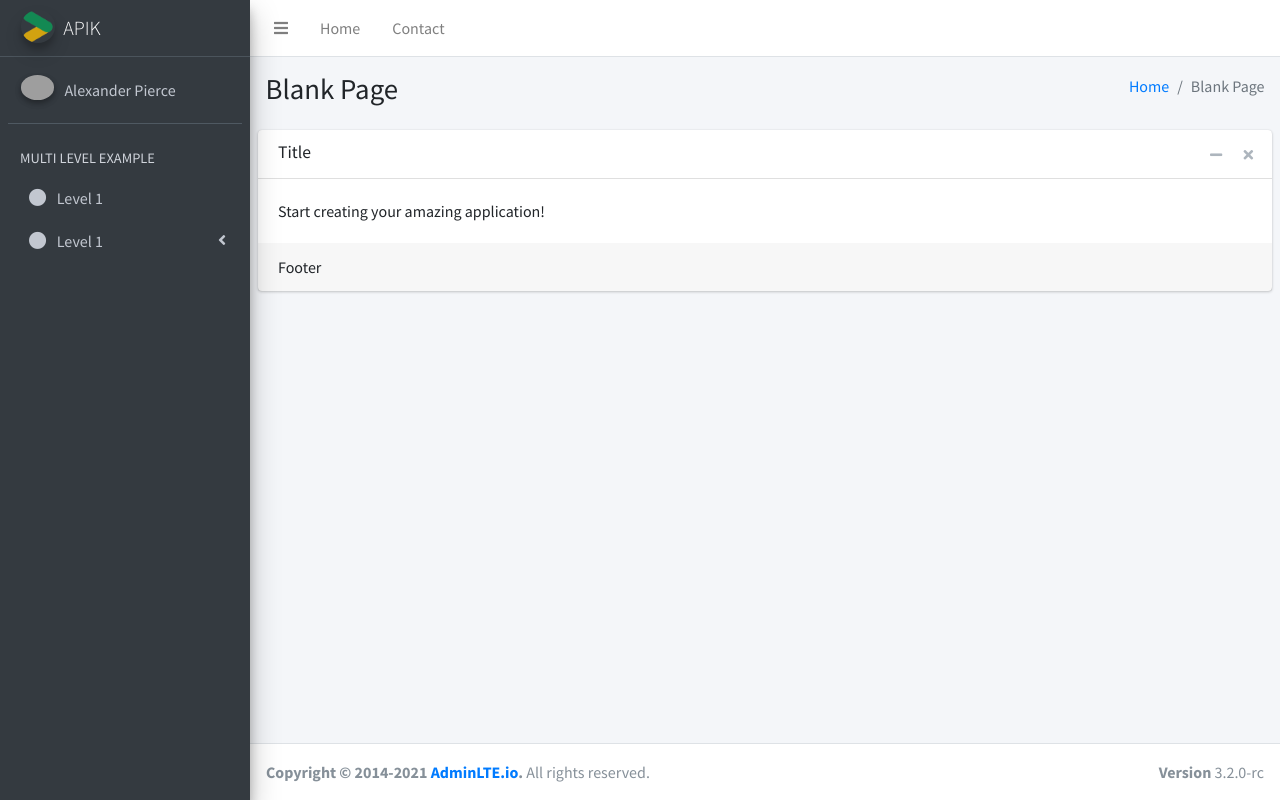
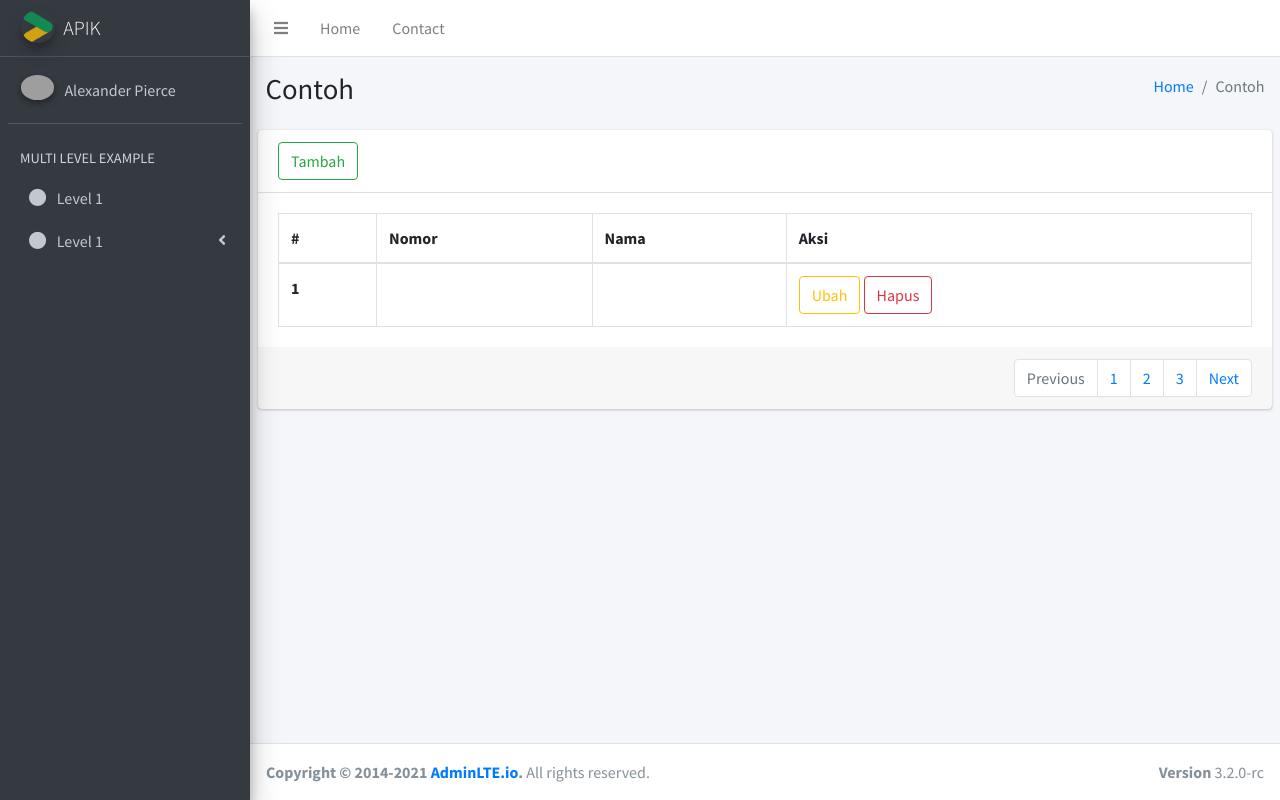
Before and after one commit to sidikppln/apik, a CodeIgniter app: page /apik/contoh in a window 1280 px wide. Run offline with CodeIgniter, Linux system fonts and the light colour scheme; tables that the repository leaves empty or names only in its code hold one stand-in row (values such as "Sample post"); data that the repository does not hold is empty; some libraries are stand-ins or nearby versions; grey boxes are pictures that could not be loaded.

Commit message:
crud contoh

```diff
--- a/application/controllers/Contoh.php
+++ b/application/controllers/Contoh.php
@@ -3,11 +3,21 @@
 
 class Contoh extends CI_Controller {
 
+    public function __construct()
+        {
+            parent::__construct();
+            $this->load->model('Contoh_model', 'contoh_m');
+        }
+
 	public function index()
 	{
+        //load data
+        $data['contoh']=$this->contoh_m->get();
+
+//form
 		$this->load->view('template/header');
         $this->load->view('template/sidebar');
-        $this->load->view('contoh/index');
+        $this->load->view('contoh/index', $data);
         $this->load->view('template/footer');
 
 	}
--- /dev/null
+++ b/application/models/Contoh_model.php
@@ -0,0 +1,14 @@
+<?php
+defined('BASEPATH') OR exit('No direct script access allowed');
+
+class Contoh_model extends CI_Model {
+
+public function get()
+{
+    return $this->db->get('data_contoh')->result_array();
+
+
+
+}
+
+}
--- a/application/views/contoh/index.php
+++ b/application/views/contoh/index.php
@@ -6,12 +6,12 @@
       <div class="container-fluid">
         <div class="row mb-2">
           <div class="col-sm-6">
-            <h1>Blank Page</h1>
+            <h1>Contoh</h1>
           </div>
           <div class="col-sm-6">
             <ol class="breadcrumb float-sm-right">
               <li class="breadcrumb-item"><a href="#">Home</a></li>
-              <li class="breadcrumb-item active">Blank Page</li>
+              <li class="breadcrumb-item active">Contoh</li>
             </ol>
           </div>
         </div>
@@ -24,23 +24,49 @@
       <!-- Default box -->
       <div class="card">
         <div class="card-header">
-          <h3 class="card-title">Title</h3>
+        <button type="button" class="btn btn-outline-success">Tambah</button>
 
-          <div class="card-tools">
-            <button type="button" class="btn btn-tool" data-card-widget="collapse" title="Collapse">
-              <i class="fas fa-minus"></i>
-            </button>
-            <button type="button" class="btn btn-tool" data-card-widget="remove" title="Remove">
-              <i class="fas fa-times"></i>
-            </button>
-          </div>
         </div>
         <div class="card-body">
-          Start creating your amazing application!
+        <table class="table table-bordered">
+  <thead>
+    <tr>
+      <th scope="col">#</th>
+      <th scope="col">Nomor</th>
+      <th scope="col">Nama</th>
+      <th scope="col">Aksi</th>
+    </tr>
+  </thead>
+  <tbody>
+      <?php $no=1; foreach($contoh as $r): ?>
+    <tr>
+      <th scope="row"><?= $no ?></th>
+      <td><?= $r['nomor'];?></td>
+      <td><?= $r['nama'];?></td>
+      <td>
+      <button type="button" class="btn btn-outline-warning">Ubah</button>
+      <button type="button" class="btn btn-outline-danger">Hapus</button>
+      </td>
+    </tr>
+    <?php endforeach;?>
+  </tbody>
+</table>
         </div>
         <!-- /.card-body -->
         <div class="card-footer">
-          Footer
+        <nav aria-label="Page navigation example">
+  <ul class="pagination justify-content-end mb-0">
+    <li class="page-item disabled">
+      <a class="page-link" href="#" tabindex="-1">Previous</a>
+    </li>
+    <li class="page-item"><a class="page-link" href="#">1</a></li>
+    <li class="page-item"><a class="page-link" href="#">2</a></li>
+    <li class="page-item"><a class="page-link" href="#">3</a></li>
+    <li class="page-item">
+      <a class="page-link" href="#">Next</a>
+    </li>
+  </ul>
+</nav>
         </div>
         <!-- /.card-footer-->
       </div>
--- a/application/views/template/sidebar.php
+++ b/application/views/template/sidebar.php
@@ -54,7 +54,7 @@
             </a>
           </li>
           <li class="nav-item">
-            <a href="#" class="nav-link">
+            <a href="<?= base_url();?>contoh" class="nav-link">
               <i class="nav-icon fas fa-circle"></i>
               <p>
                 Level 1
```
